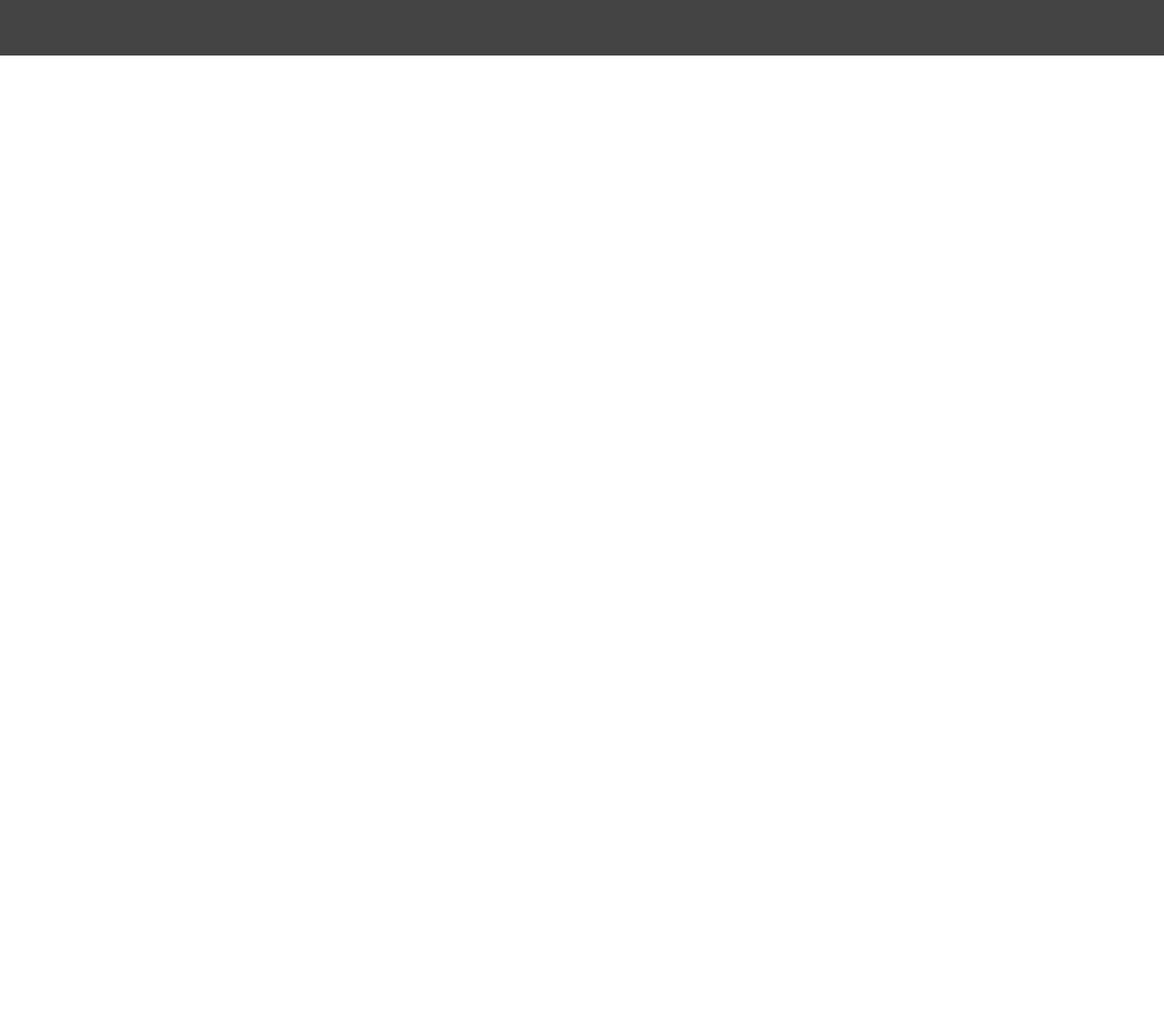
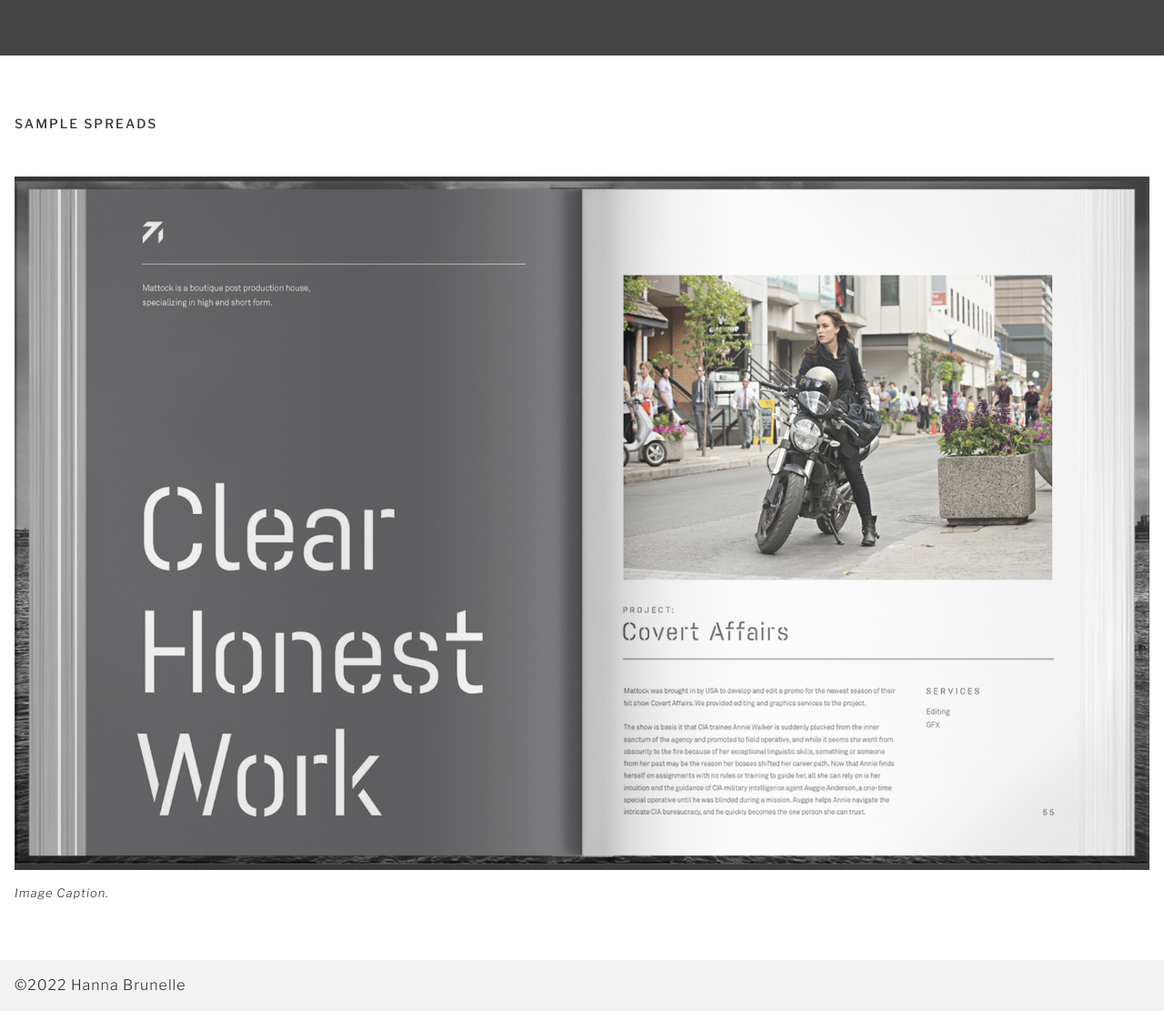
Before and after one commit to hannabrunelle/gra322, a plain HTML site: page project-2/index.html in a window 1280 px wide. Shown: the part 559-1670 px from the top of the page at 91% size. Before the commit the page ends 800 px from the top, so only its background shows below. Drawn offline with nearby package versions, Linux system fonts and the light colour scheme.

Commit message:
working ahead

```diff
--- a/project-2/css/styles.css
+++ b/project-2/css/styles.css
@@ -18,7 +18,7 @@ h1 {
 }
 
 h2 {
-    font-size: 14 px;
+    font-size: 14px;
     font-weight: 500;
     letter-spacing: 2px;
     margin-bottom: 1rem;
@@ -73,3 +73,15 @@ figcaption {
         grid-template-columns: 1fr 1fr;
     }
 }
+
+.sample-spreads {
+    background-color: #ffffff;
+    color: var(--gray-dark);
+    padding: 4rem 0;
+}
+
+footer {
+    background-color: var(--gray-light);
+    color: var(--gray-dark);
+    padding: 1rem 0 0 0;
+}
--- a/project-2/index.html
+++ b/project-2/index.html
@@ -45,6 +45,18 @@
     </div>
   </section>
 
+  <section class="sample-spreads grid">
+    <h2>Sample Spreads</h2>
+    <figure>
+      <img src="images/sample-spread.jpg" alt="Scan of two pages of a book" />
+      <figcaption>Image Caption.</figcaption>
+    </figure>
+  </section>
+
+  <footer class="grid">
+    <p>©2022 Hanna Brunelle</p>
+  </footer>
+
   <!-- Load Scripts -->
   <script src="js/scripts.js"></script>
 
```
Also changed, not shown: project-2/images/sample-spread.jpg (added).
